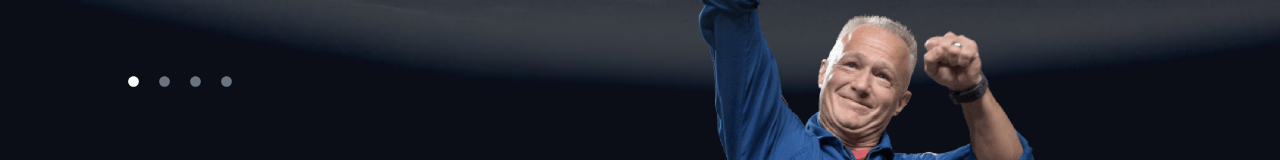
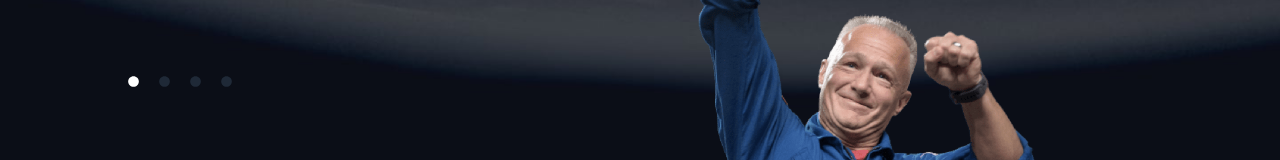
Before and after one commit to juniorthx3/space-tourism-multi-page-website, a React (Create React App) app: page /crew in a window 1280 px wide. Shown: the part 476-636 px from the top of the page. Built offline with nearby package versions, Linux system fonts and the light colour scheme; a web font is replaced by a local one.

Commit message:
UPDATE CREW

```diff
--- a/src/pages/Crew.jsx
+++ b/src/pages/Crew.jsx
@@ -23,8 +23,8 @@ const Crew = () => {
                       <div className='nav-mobile'>
                             <ul className="list">
                                 {records.map((menu, indicator) => (
-                                      <li key={indicator} className="mr-4 md:mr-5 text-gray-500 cursor-pointer">
-                                        <button onClick={() => setIndex(indicator)} className={`${indicator === index && "border-white text-white"}`}>
+                                      <li key={indicator} className="mr-4 md:mr-5 text-gray-800 cursor-pointer">
+                                        <button onClick={() => setIndex(indicator)} className={`hover:text-gray-500 ${indicator === index && "border-white text-white"}`}>
                                           <FaCircle size={10}/>
                                         </button>
                                       </li>
@@ -41,8 +41,8 @@ const Crew = () => {
                         <div className='hidden md:block md:mt-10 lg:mt-20'>
                                 <ul className="flex items-center justify-center lg:justify-start mb-10">
                                     {records.map((menu, indicator) => (
-                                      <li key={indicator} className="mr-7 md:mr-5 text-gray-500 cursor-pointer">
-                                        <button onClick={() => setIndex(indicator)} className={`${indicator === index && "border-white text-white"}`}>
+                                      <li key={indicator} className="mr-7 md:mr-5 text-gray-800 cursor-pointer">
+                                        <button onClick={() => setIndex(indicator)} className={`hover:text-gray-500 ${indicator === index && "border-white text-white"}`}>
                                           <FaCircle size={11}/>
                                         </button>
                                       </li>
--- a/src/style.css
+++ b/src/style.css
@@ -42,7 +42,7 @@ header nav .hr{
 }
 
 .mobile-btn-position{
-    @apply top-14;
+    @apply top-9;
 }
 
 .menu-mobile{
@@ -50,7 +50,7 @@ header nav .hr{
 }
 
 .menu-mobile-position{
-    @apply uppercase text-sm absolute top-28 space-y-10 ml-6;
+    @apply font-barlow uppercase text-defaultSize tracking-two7 leading-19 absolute top-24 space-y-10 ml-6;
 }
 
 /* MENU LINKS DESIGN (NAVLINK.JSX) */
@@ -140,6 +140,7 @@ header nav .hr{
     lg:text-2xl lg:h-200 lg:w-200
     xl:text-32 xl:w-274 xl:h-274;
 }
+
 
 /* DESTINATION COMPONENT (DESTINATION.JSX) */
 
@@ -260,6 +261,7 @@ header nav .hr{
 
 .technology .btnDesign{
     @apply pt-1 h-10 w-10  border border-white border-opacity-25 rounded-full
+           hover:border-white
            md:text-2xl md:h-60 md:w-60
            lg:h-14 lg:w-14
            xl:h-20 xl:w-20 xl:text-32
```
